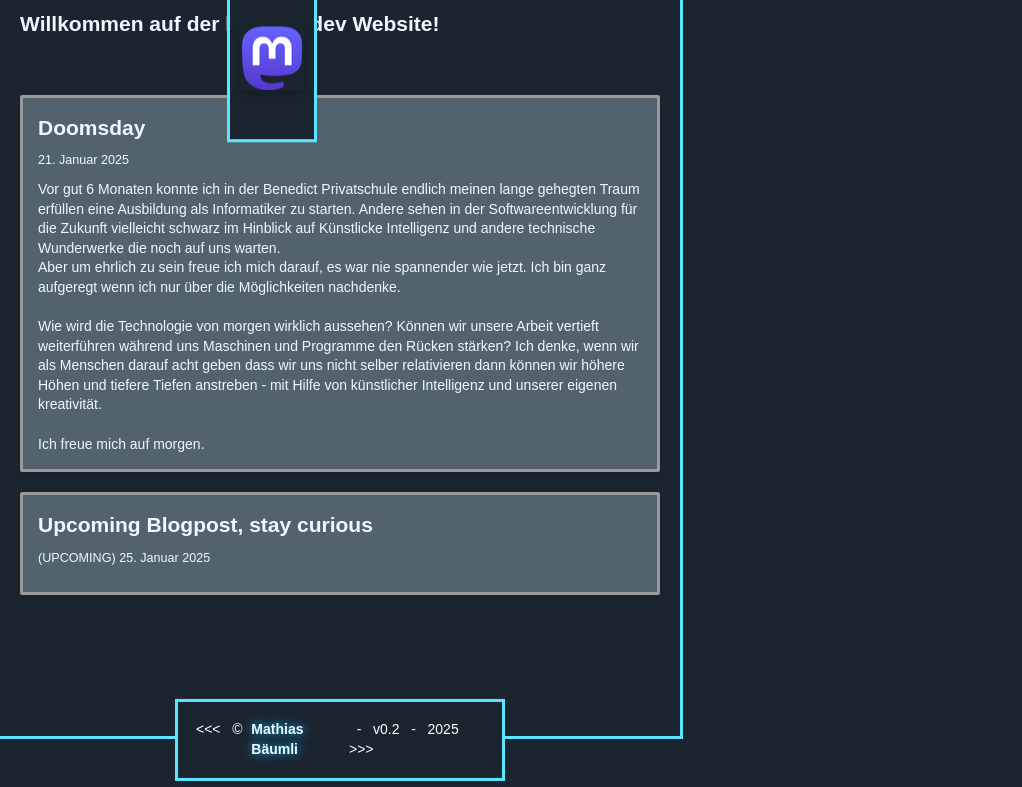
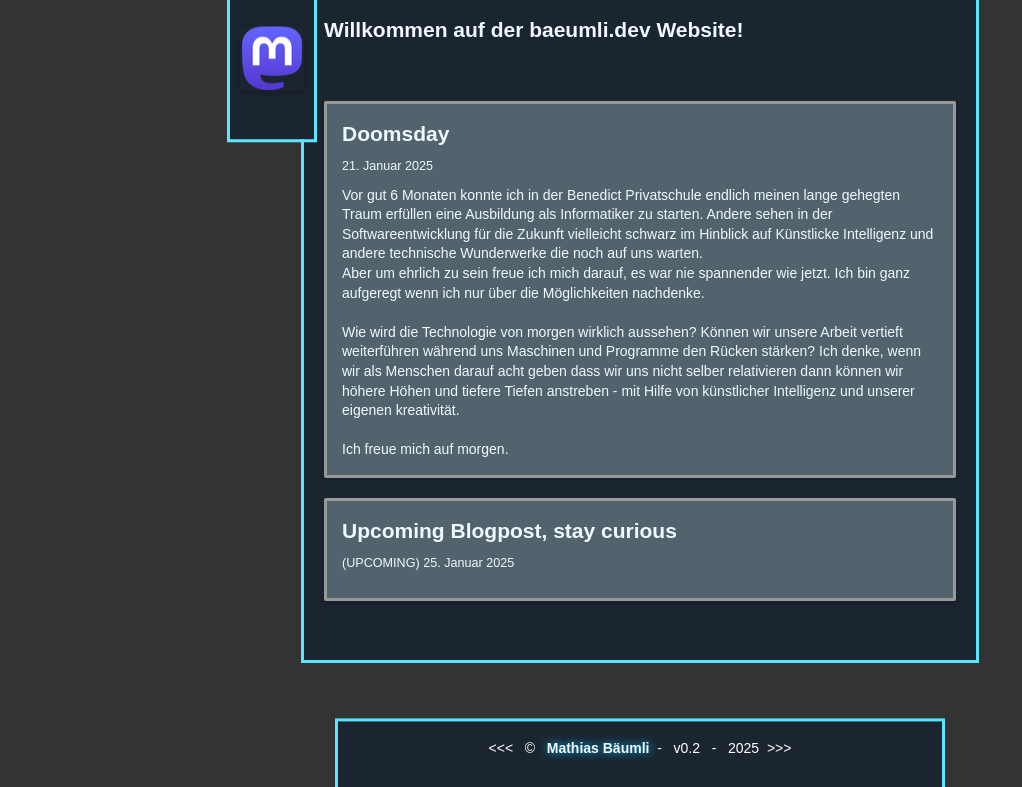
Before and after one commit to Lunyxium/a-quo, a website built with webpack: page index.html in a window 1280 px wide. Shown: the part 355-1142 px from the top of the page, without its empty margins (0-1022 px from the left). Built offline with nearby package versions, Linux system fonts and the light colour scheme.

Commit message:
Update index.html

```diff
--- a/index.html
+++ b/index.html
@@ -23,7 +23,7 @@
   <meta name="theme-color" content="#fafafa">
 </head>
 
-<body style="overflow:hidden; margin:0;>
+<body>
 
   <!-- Add your site or application content here -->
   <div class="center">
```
